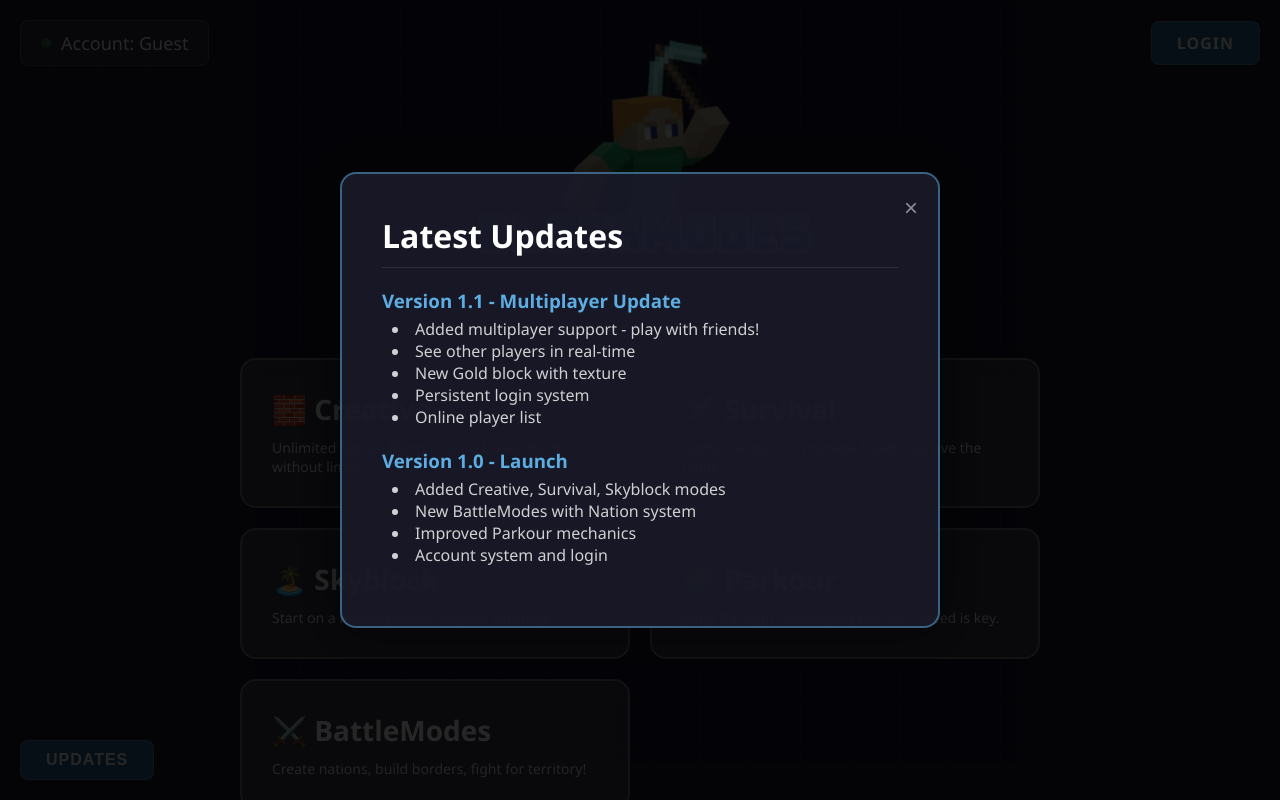
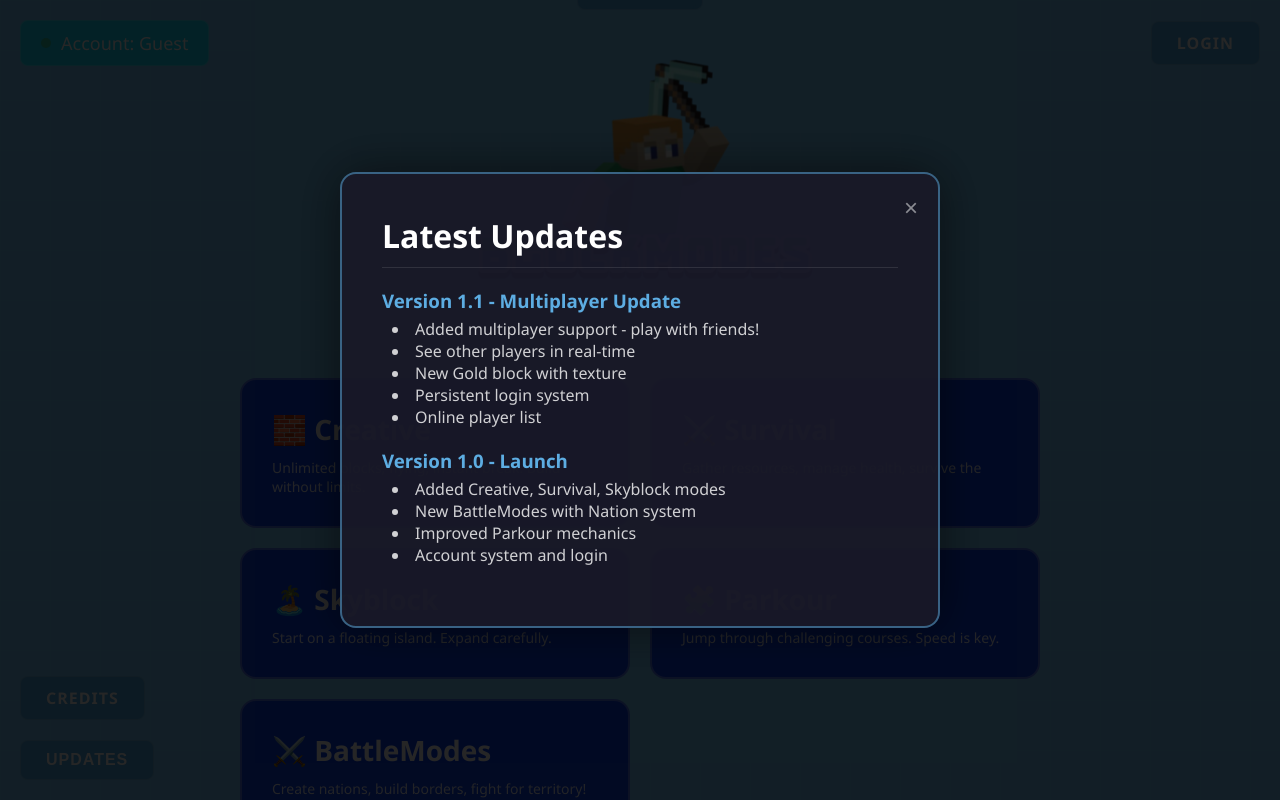
Before and after one commit to kreisstalker711/BlockModes, a plain HTML site: page index.html in a window 1280 px wide. Drawn offline with nearby package versions, Linux system fonts and the light colour scheme.

Commit message:
bg change

```diff
--- a/index.html
+++ b/index.html
@@ -15,7 +15,7 @@
         body {
             font-family: 'Segoe UI', Tahoma, Geneva, Verdana, sans-serif;
             overflow: hidden;
-            background: #1a1a2e;
+            background-color: #9cdbff;
         }
 
         #gameCanvas {
@@ -31,7 +31,7 @@
             left: 0;
             width: 100%;
             height: 100%;
-            background: #1a1a2e;
+            background-color: #78cdff;
             display: flex;
             flex-direction: column;
             align-items: center;
@@ -77,7 +77,7 @@
         .account-display {
             color: white;
             font-size: 18px;
-            background: rgba(255, 255, 255, 0.1);
+            background: rgba(7, 224, 253, 0.904);
             padding: 10px 20px;
             border-radius: 8px;
             backdrop-filter: blur(5px);
@@ -146,7 +146,7 @@
         }
 
         .mode-card {
-            background: rgba(255,255,255,0.15);
+            background: rgb(12, 64, 236);
             backdrop-filter: blur(10px);
             border: 2px solid rgba(255,255,255,0.3);
             border-radius: 16px;
@@ -158,8 +158,8 @@
 
         .mode-card:hover {
             transform: translateY(-8px);
-            background: rgba(255,255,255,0.25);
-            box-shadow: 0 8px 32px rgba(0,0,0,0.3);
+            background: rgb(17, 153, 243);
+            box-shadow: 0 8px 32px rgba(4, 18, 202, 0.3);
         }
 
         .mode-card h2 {
@@ -476,9 +476,11 @@
             pointer-events: none;
             transform: translate(-50%, -100%);
         }
+
     </style>
 </head>
 <body>
+
     <canvas id="gameCanvas"></canvas>
 
     <!-- Main Menu -->
@@ -493,9 +495,14 @@
                 <a href="login.html" class="nav-btn" id="loginLink">Login</a>
             </div>
         </nav>
+        <div style="display: flex; gap: 10px;">
+                <button id="logoutBtn" class="nav-btn">Logout</button>
+                <a href="about.html" class="about-btn nav-btn" id="aboutLink">Credits</a>
+            </div>
         <button id="updatesBtn" class="nav-btn updates-btn">Updates</button>
         <img src="images/logo.png" class="logo" alt="BlockModes Logo">
         <div class="mode-grid">
+
             <div class="mode-card" data-mode="creative">
                 <h2>🧱 Creative</h2>
                 <p>Unlimited blocks, flying, instant break. Build without limits.</p>
```
